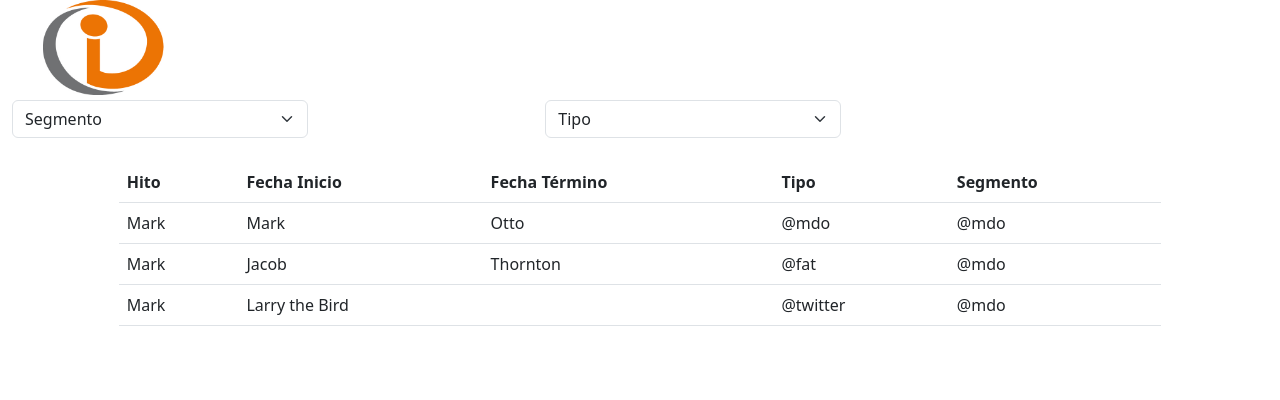
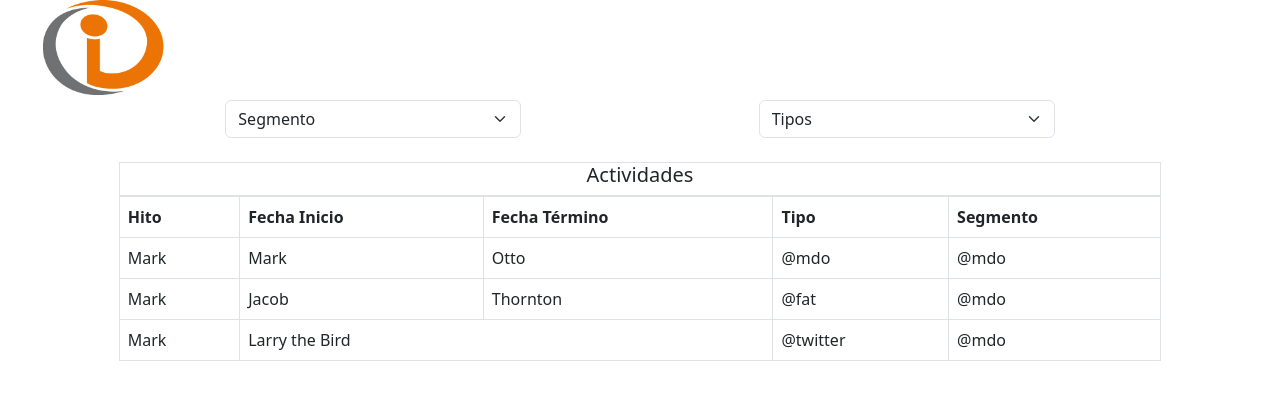
Before and after one commit to 00ght/CER3, a Django app: template core/templates/base.html in a window 1280 px wide. Shown: the top 400 px of the page. Run offline with Django 4.2, Linux system fonts and the light colour scheme; data comes from the database, SQL or seed files in the repository; tables that the repository leaves empty hold one stand-in row (values such as "Sample post"); the template is opened without the code that fills it: values that come from a table or form of the project are taken from there, most other values are stand-ins (such as "Sample title", 1, 10 or a date in 2020); some libraries are stand-ins or nearby versions.

Commit message:
Tabla de Actividades

```diff
--- a/core/templates/base.html
+++ b/core/templates/base.html
@@ -17,8 +17,8 @@
         </div>
         <div class="row">
             <div class="col-2"></div>
-            <form method="get" action="{% url 'home' %}"></form>
             <div class="col-3">
+              <form method="get" action="{% url 'home' %}"></form>
                 <select class="form-select " aria-label="Default select example">
                   <option selected> Segmento</option>
                   {% for segmento in segmentos %}
@@ -30,10 +30,10 @@
             <div class="col-2"></div>
             <div class="col-3">
               <select class="form-select " aria-label="Default select example">
-                <option selected> Tipo</option>
+                <option selected> Tipos</option>
                 {% for tipo in tipos %}
-                  <option  value={{tipo.nombre}} {% if tipo_eleguido == tipo.nombre %} selected {% endif %} >
-                  {{tipo.nombre}}</option>
+                  <option  value={{tipo}} {% if tipo_eleguido == tipo %} selected {% endif %} >
+                  {{tipo}}</option>
                 {% endfor %}
               </select>
           </div>
@@ -43,7 +43,10 @@
         <div class="row">
             <div class="col-1"></div>
             <div class="col-10">
-                <table class="table">
+              <div class="fondo text-center border">
+                <h5>Actividades</h5>
+              </div>
+                <table class="table table-bordered">
                     <thead>
                       <tr>
                         <th scope="col">Hito</th>
--- a/core/views.py
+++ b/core/views.py
@@ -9,8 +9,9 @@ def index(request):
         "title": title,
         'segmentos_totales': Segmento.objects.count(),
         'segmentos': Segmento.objects.all(),
-        'segmento_eleguido': request.GET.get('segmento')
-
+        'segmento_eleguido': request.GET.get('segmento'),
+        'tipos': Evento.TIPO_CHOICES,
+        'tipo_eleguido': request.GET.get('Evento.Tipo')
     }
 
     return render(request, 'base.html', data)
```
